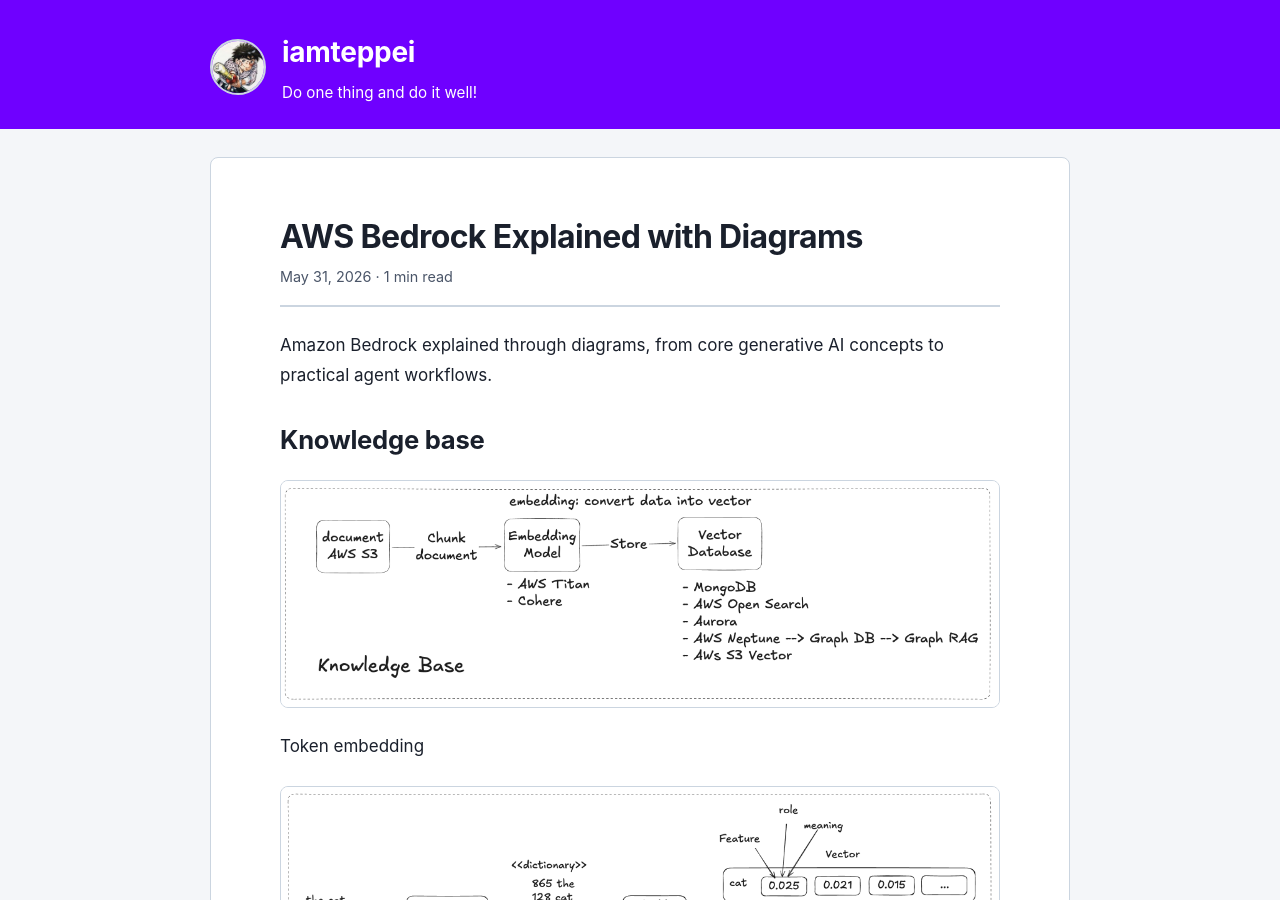
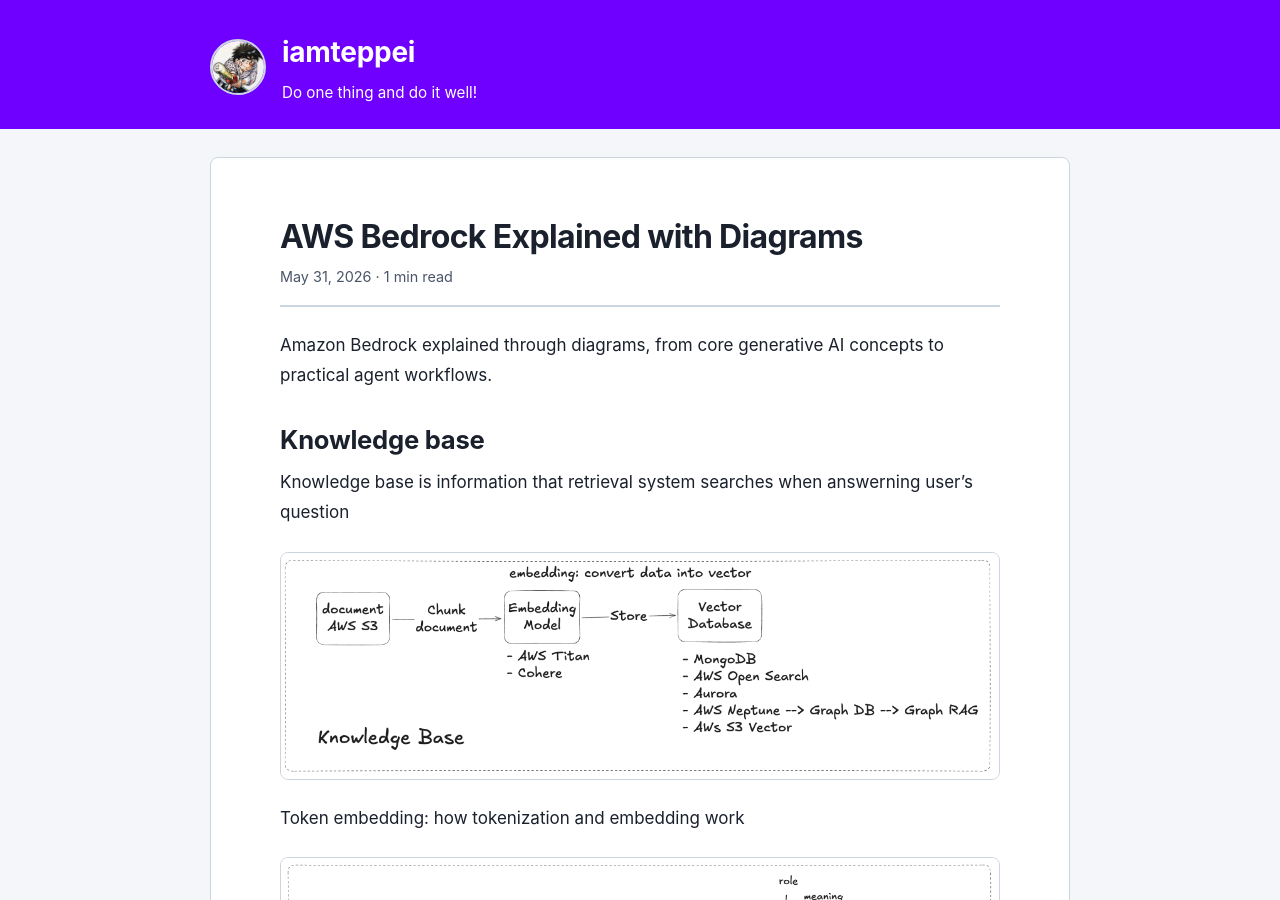
Before and after one commit to iamteppei/iamteppei.github.io, a Jekyll site: the page built from _posts/2026/05/31/2026-05-31-aws-bedrock-via-diagrams.md, in a window 1280 px wide and 900 px high. Built offline with Jekyll 4.4.1, drawn with Linux system fonts in a browser that asks for light colours.

```diff
--- a/_posts/2026/05/31/2026-05-31-aws-bedrock-via-diagrams.md
+++ b/_posts/2026/05/31/2026-05-31-aws-bedrock-via-diagrams.md
@@ -14,14 +14,16 @@
 
 ## Knowledge base
 
+Knowledge base is information that retrieval system searches when answerning user's question
 
 ![KnowledgeBase]({{ '/assets/posts/2026/05/31/images/aws_bedrock_knowledgebase_v2.png' | relative_url }})
 
-
-Token embedding
+Token embedding: how tokenization and embedding work
 
 ![Tokenembedding]({{ '/assets/posts/2026/05/31/images/aws_bedrock_embedding.png' | relative_url }})
 
 ## BedRock - Agent
 
+
+
 ![Agent]({{ '/assets/posts/2026/05/31/images/aws_bedrock_agent.png' | relative_url }})
```
